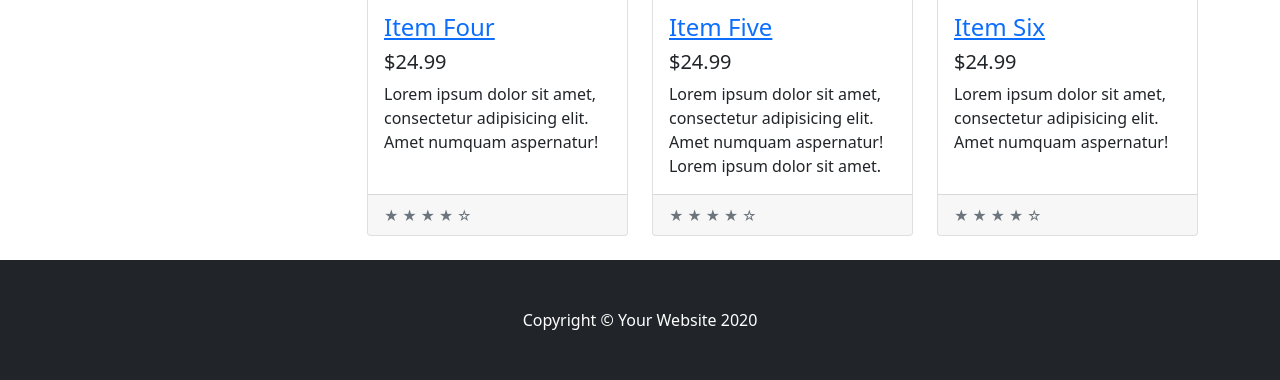
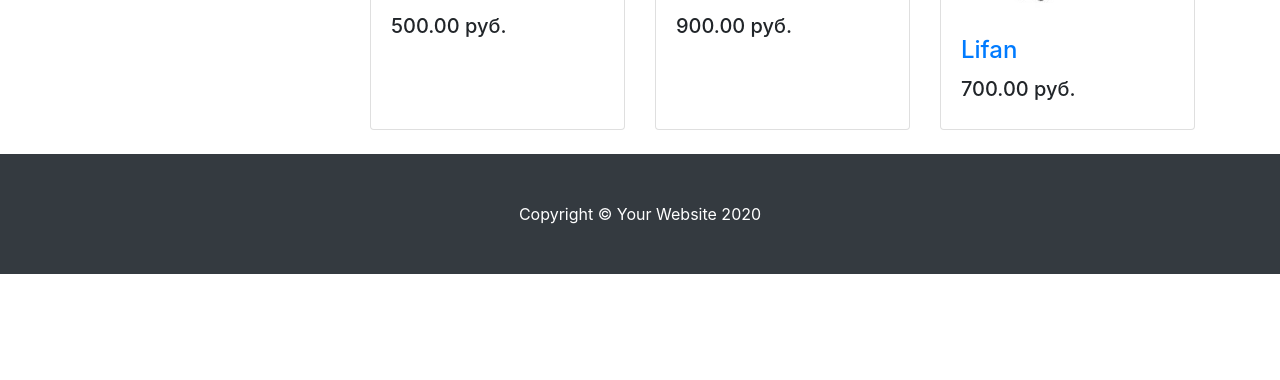
Before and after one commit to AM-Kovalenko/shop, a Django app: page / in a window 1280 px wide. Shown: the part 991-1371 px from the top of the page. After the commit the page ends 1265 px from the top, so only its background shows below. Run offline with Django 3.2, Linux system fonts and the light colour scheme; data comes from the database, SQL or seed files in the repository; both versions use the stored data as it was after the commit; grey boxes labelled with a size stand in for pictures from a placeholder-image service; some libraries are stand-ins or nearby versions.

Commit message:
added view: ProductDetailView

```diff
--- a/shop/mainapp/templates/base.html
+++ b/shop/mainapp/templates/base.html
@@ -1,4 +1,3 @@
-
 <!DOCTYPE html>
 <html lang="en">
 
@@ -12,7 +11,7 @@
     <title>Shop Homepage - Start Bootstrap Template</title>
 
     <!-- Bootstrap core CSS -->
-  <link href="https://cdn.jsdelivr.net/npm/bootstrap@5.0.0-beta3/dist/css/bootstrap.min.css" rel="stylesheet" integrity="sha384-eOJMYsd53ii+scO/bJGFsiCZc+5NDVN2yr8+0RDqr0Ql0h+rP48ckxlpbzKgwra6" crossorigin="anonymous">
+    <link rel="stylesheet" href="https://maxcdn.bootstrapcdn.com/bootstrap/4.0.0/css/bootstrap.min.css" integrity="sha384-Gn5384xqQ1aoWXA+058RXPxPg6fy4IWvTNh0E263XmFcJlSAwiGgFAW/dAiS6JXm" crossorigin="anonymous">
 
     <!-- Custom styles for this template -->
     <link href="css/shop-homepage.css" rel="stylesheet">
@@ -22,6 +21,8 @@
  body {
   padding-top: 56px;
 }
+
+
 </style>
 
 <body>
@@ -29,25 +30,27 @@
 <!-- Navigation -->
 <nav class="navbar navbar-expand-lg navbar-dark bg-dark fixed-top">
     <div class="container">
-      <a class="navbar-brand" href="#">Start Bootstrap</a>
-      <button class="navbar-toggler" type="button" data-toggle="collapse" data-target="#navbarResponsive" aria-controls="navbarResponsive" aria-expanded="false" aria-label="Toggle navigation">
+        <a class="navbar-brand" href="#">+375(29)8579793</a>
+        <button class="navbar-toggler" type="button" data-toggle="collapse" data-target="#navbarResponsive"
+                aria-controls="navbarResponsive" aria-expanded="false" aria-label="Toggle navigation">
             <span class="navbar-toggler-icon"></span>
         </button>
         <div class="collapse navbar-collapse" id="navbarResponsive">
             <ul class="navbar-nav ml-auto">
                 <li class="nav-item active">
-            <a class="nav-link" href="#">Home
+                    <a class="nav-link" href="#">Главная
                         <span class="sr-only">(current)</span>
                     </a>
                 </li>
                 <li class="nav-item">
-            <a class="nav-link" href="#">About</a>
+                    <a class="nav-link" href="#">О нас</a>
                 </li>
                 <li class="nav-item">
-            <a class="nav-link" href="#">Services</a>
+                    <a class="nav-link" href="#">Контакты</a>
                 </li>
                 <li class="nav-item">
-            <a class="nav-link" href="#">Contact</a>
+                    <a class="nav-link" href="#">Корзина
+                        <span class="badge badge-pill badge-danger">0</span></a>
                 </li>
             </ul>
         </div>
@@ -61,11 +64,12 @@
 
         <div class="col-lg-3">
 
-        <h1 class="my-4">Shop Name</h1>
+            <h1 class="my-4">АгроЗапчасть</h1>
             <div class="list-group">
-          <a href="#" class="list-group-item">Category 1</a>
-          <a href="#" class="list-group-item">Category 2</a>
-          <a href="#" class="list-group-item">Category 3</a>
+                {% for category in categories %}
+                <a href="{{ category.url }}" class="list-group-item">{{ category.name}} ({{category.count}})</a>
+                {% endfor %}
+
             </div>
 
         </div>
@@ -101,103 +105,23 @@
             </div>
 
             <div class="row">
-
+                {% for product in products %}
                 <div class="col-lg-4 col-md-6 mb-4">
                     <div class="card h-100">
-              <a href="#"><img class="card-img-top" src="http://placehold.it/700x400" alt=""></a>
+                        <a
+                                href="{{ product.get_absolute_url}}"><img class="card-img-top"
+                                                                          src="{{ product.image.url}}"
+                                                                          alt=""></a>
                         <div class="card-body">
                             <h4 class="card-title">
-                  <a href="#">Item One</a>
+                                <a href="{{product.get_absolute_url}}">{{product.title}}</a>
                             </h4>
-                <h5>$24.99</h5>
-                <p class="card-text">Lorem ipsum dolor sit amet, consectetur adipisicing elit. Amet numquam aspernatur!</p>
+                            <h5>{{product.price}} руб.</h5>
                         </div>
-              <div class="card-footer">
-                <small class="text-muted">&#9733; &#9733; &#9733; &#9733; &#9734;</small>
+
                     </div>
                 </div>
-          </div>
-
-          <div class="col-lg-4 col-md-6 mb-4">
-            <div class="card h-100">
-              <a href="#"><img class="card-img-top" src="http://placehold.it/700x400" alt=""></a>
-              <div class="card-body">
-                <h4 class="card-title">
-                  <a href="#">Item Two</a>
-                </h4>
-                <h5>$24.99</h5>
-                <p class="card-text">Lorem ipsum dolor sit amet, consectetur adipisicing elit. Amet numquam aspernatur! Lorem ipsum dolor sit amet.</p>
-              </div>
-              <div class="card-footer">
-                <small class="text-muted">&#9733; &#9733; &#9733; &#9733; &#9734;</small>
-              </div>
-            </div>
-          </div>
-
-          <div class="col-lg-4 col-md-6 mb-4">
-            <div class="card h-100">
-              <a href="#"><img class="card-img-top" src="http://placehold.it/700x400" alt=""></a>
-              <div class="card-body">
-                <h4 class="card-title">
-                  <a href="#">Item Three</a>
-                </h4>
-                <h5>$24.99</h5>
-                <p class="card-text">Lorem ipsum dolor sit amet, consectetur adipisicing elit. Amet numquam aspernatur!</p>
-              </div>
-              <div class="card-footer">
-                <small class="text-muted">&#9733; &#9733; &#9733; &#9733; &#9734;</small>
-              </div>
-            </div>
-          </div>
-
-          <div class="col-lg-4 col-md-6 mb-4">
-            <div class="card h-100">
-              <a href="#"><img class="card-img-top" src="http://placehold.it/700x400" alt=""></a>
-              <div class="card-body">
-                <h4 class="card-title">
-                  <a href="#">Item Four</a>
-                </h4>
-                <h5>$24.99</h5>
-                <p class="card-text">Lorem ipsum dolor sit amet, consectetur adipisicing elit. Amet numquam aspernatur!</p>
-              </div>
-              <div class="card-footer">
-                <small class="text-muted">&#9733; &#9733; &#9733; &#9733; &#9734;</small>
-              </div>
-            </div>
-          </div>
-
-          <div class="col-lg-4 col-md-6 mb-4">
-            <div class="card h-100">
-              <a href="#"><img class="card-img-top" src="http://placehold.it/700x400" alt=""></a>
-              <div class="card-body">
-                <h4 class="card-title">
-                  <a href="#">Item Five</a>
-                </h4>
-                <h5>$24.99</h5>
-                <p class="card-text">Lorem ipsum dolor sit amet, consectetur adipisicing elit. Amet numquam aspernatur! Lorem ipsum dolor sit amet.</p>
-              </div>
-              <div class="card-footer">
-                <small class="text-muted">&#9733; &#9733; &#9733; &#9733; &#9734;</small>
-              </div>
-            </div>
-          </div>
-
-          <div class="col-lg-4 col-md-6 mb-4">
-            <div class="card h-100">
-              <a href="#"><img class="card-img-top" src="http://placehold.it/700x400" alt=""></a>
-              <div class="card-body">
-                <h4 class="card-title">
-                  <a href="#">Item Six</a>
-                </h4>
-                <h5>$24.99</h5>
-                <p class="card-text">Lorem ipsum dolor sit amet, consectetur adipisicing elit. Amet numquam aspernatur!</p>
-              </div>
-              <div class="card-footer">
-                <small class="text-muted">&#9733; &#9733; &#9733; &#9733; &#9734;</small>
-              </div>
-            </div>
-          </div>
-
+                {% endfor %}
             </div>
             <!-- /.row -->
             {% endblock content %}
@@ -219,8 +143,10 @@
 </footer>
 
 <!-- Bootstrap core JavaScript -->
-  <script src="vendor/jquery/jquery.min.js"></script>
-  <script src="vendor/bootstrap/js/bootstrap.bundle.min.js"></script>
+
+<script src="https://code.jquery.com/jquery-3.2.1.slim.min.js" integrity="sha384-KJ3o2DKtIkvYIK3UENzmM7KCkRr/rE9/Qpg6aAZGJwFDMVNA/GpGFF93hXpG5KkN" crossorigin="anonymous"></script>
+<script src="https://cdnjs.cloudflare.com/ajax/libs/popper.js/1.12.9/umd/popper.min.js" integrity="sha384-ApNbgh9B+Y1QKtv3Rn7W3mgPxhU9K/ScQsAP7hUibX39j7fakFPskvXusvfa0b4Q" crossorigin="anonymous"></script>
+<script src="https://maxcdn.bootstrapcdn.com/bootstrap/4.0.0/js/bootstrap.min.js" integrity="sha384-JZR6Spejh4U02d8jOt6vLEHfe/JQGiRRSQQxSfFWpi1MquVdAyjUar5+76PVCmYl" crossorigin="anonymous"></script>
 
 </body>
 
--- a/shop/mainapp/urls.py
+++ b/shop/mainapp/urls.py
@@ -1,7 +1,8 @@
 from django.urls import path
-from .views import test_view, ProductDetailView
+from .views import BaseView, ProductDetailView, CategoryDetailView
 
 urlpatterns = [
-    path('', test_view, name='base'),
-    path('products/<str:ct_model>/<str:slug>/', ProductDetailView.as_view(), name='product_detail')
+    path('', BaseView.as_view(), name='base'),
+    path('products/<str:ct_model>/<str:slug>/', ProductDetailView.as_view(), name='product_detail'),
+    path('category/<str:slug>', CategoryDetailView.as_view(), name='category_detail')
 ]
--- a/shop/mainapp/views.py
+++ b/shop/mainapp/views.py
@@ -1,13 +1,26 @@
 from django.shortcuts import render
-from django.views.generic import DetailView
-from .models import Notebook, Smartphone, Engines
+from django.views.generic import DetailView, View
+
+from .models import Notebook, Smartphone, Engines, Category, LatestProducts
+from .mixins import CategoryDetailMixin
 
 
-def test_view(request):
-    return render(request, 'base.html',{})
+class BaseView(View):
+    def get(self, request, *args, **kwargs):
+        categories = Category.objects.get_categories_for_left_sidebar()
+        products = LatestProducts.objects.get_products_for_main_page('engines','notebook', 'smartphone',
+                                                                     with_respect_to='notebook')
+        context = {
+            'categories': categories,
+            'products': products
+
+        }
+        return render(request, 'base.html', context)
+
+
 
 # представление для вывода информации из нескольких моделей
-class ProductDetailView(DetailView):
+class ProductDetailView(CategoryDetailMixin, DetailView):
     CT_MODEL_MODEL_CLASS = {
         'notebook': Notebook,
         'smartphone': Smartphone,
@@ -25,3 +38,11 @@
     context_object_name = 'product'
     template_name = 'product_detail.html'
     slug_url_kwarg = 'slug'
+
+
+class CategoryDetailView(CategoryDetailMixin, DetailView):
+    model = Category
+    queryset = Category.objects.all()
+    context_object_name = 'category'
+    template_name = 'category_detail.html'
+    slug_url_kwarg = 'slug'
```
Also changed, not shown: shop/mainapp/admin.py (+19 -2 lines), shop/mainapp/models.py (+47 -12 lines), shop/mainapp/templatetags/specifications.py (+7 -1 lines), shop/db.sqlite3. Lines whose indentation alone changed are shown as unchanged.
